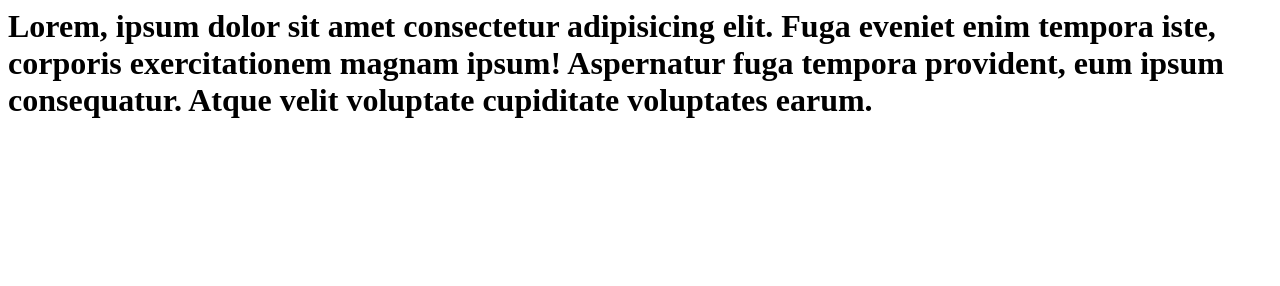
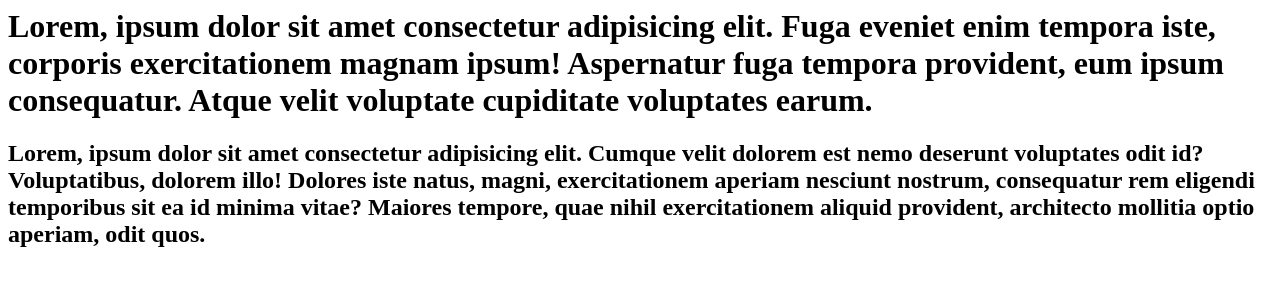
Before and after one commit to Nafiwiz98/abebe, a plain HTML site: page index.html in a window 1280 px wide. Drawn offline with Linux system fonts and the light colour scheme.

Commit message:
Update index.html

```diff
--- a/index.html
+++ b/index.html
@@ -10,6 +10,8 @@
 
     <h1>Lorem, ipsum dolor sit amet consectetur adipisicing elit. Fuga eveniet enim tempora iste, corporis exercitationem magnam ipsum! Aspernatur fuga tempora provident, eum ipsum consequatur. Atque velit voluptate cupiditate voluptates earum.</h1>
 
+    <h2>Lorem, ipsum dolor sit amet consectetur adipisicing elit. Cumque velit dolorem est nemo deserunt voluptates odit id? Voluptatibus, dolorem illo! Dolores iste natus, magni, exercitationem aperiam nesciunt nostrum, consequatur rem eligendi temporibus sit ea id minima vitae? Maiores tempore, quae nihil exercitationem aliquid provident, architecto mollitia optio aperiam, odit quos.</h2>
+
 
 
 
```
